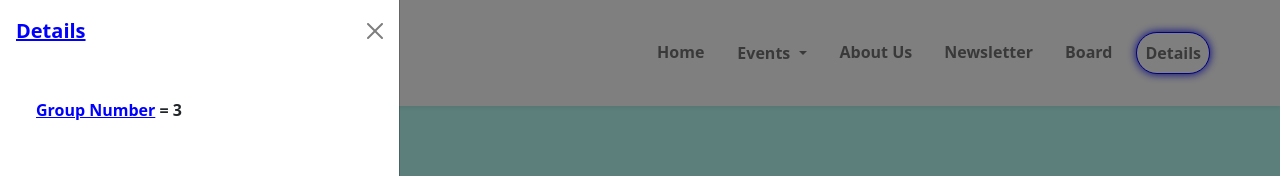
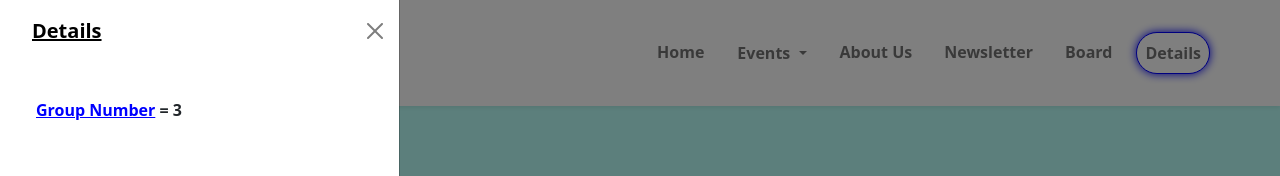
Before and after one commit to X3V3N/RAC, a plain HTML site: page index.html in a window 1280 px wide. Both pictures are taken after a click on the button "Details". Shown: the top 176 px of the page. Drawn offline with nearby package versions, Linux system fonts and the light colour scheme.

Commit message:
Update index.html

```diff
--- a/index.html
+++ b/index.html
@@ -61,7 +61,7 @@
               <a class="nav-link btn INFO" data-bs-toggle="offcanvas" href="#offcanvasExample" role="button" aria-controls="offcanvasExample">Details</a>
               <div class="offcanvas offcanvas-start" tabindex="-1" id="offcanvasExample" aria-labelledby="offcanvasExampleLabel">
                 <div class="offcanvas-header">
-                  <h5 class="offcanvas-title" id="offcanvasExampleLabel"><b><u>Details</u></b></h5>
+                  <h5 class="offcanvas-title ps-3" id="offcanvasExampleLabel"><b><u style="color: black;">Details</u></b></h5>
                   <button type="button" class="btn-close text-reset" data-bs-dismiss="offcanvas" aria-label="Close"></button>
                 </div>
                 <div class="offcanvas-body">
```
